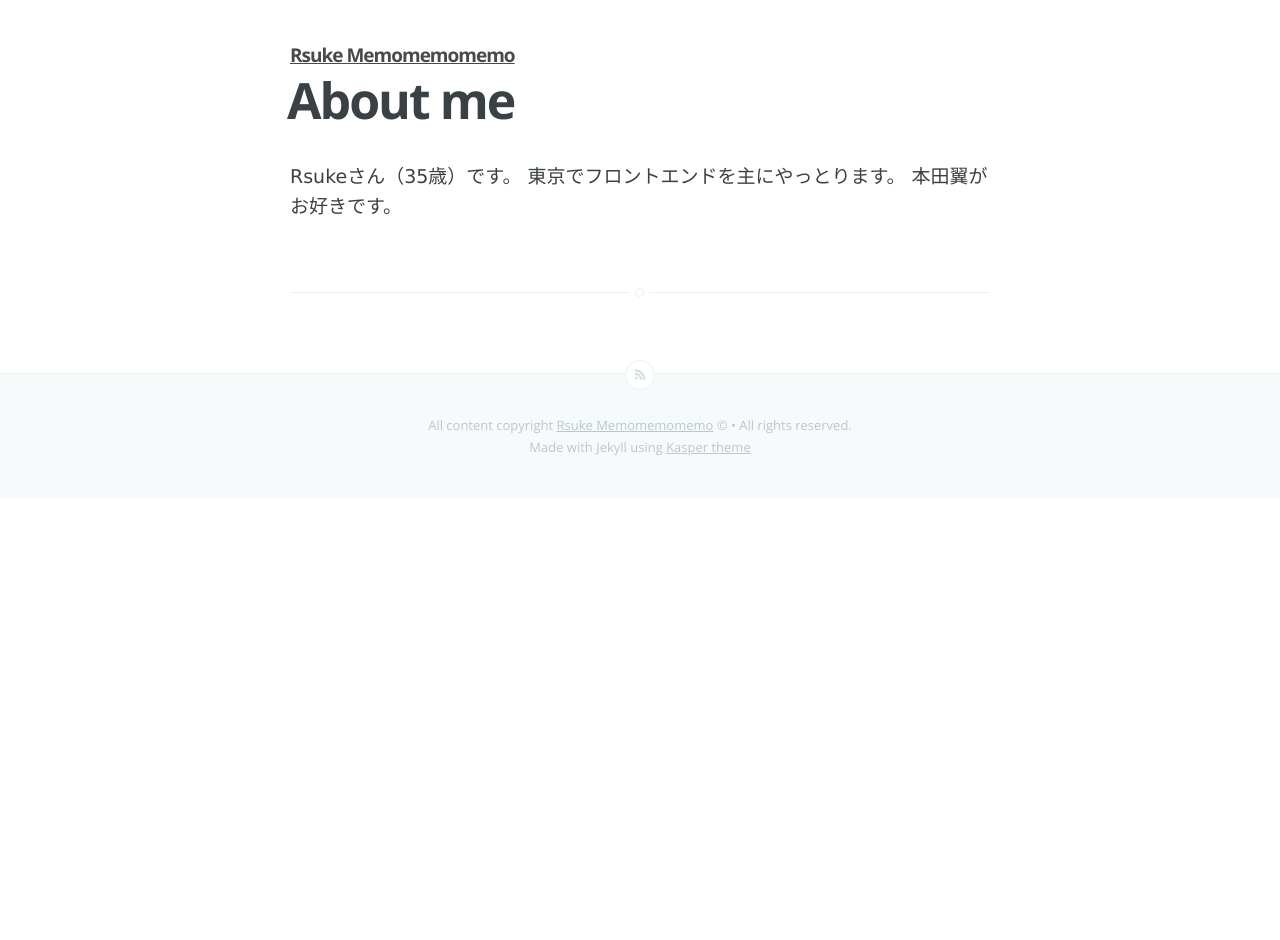
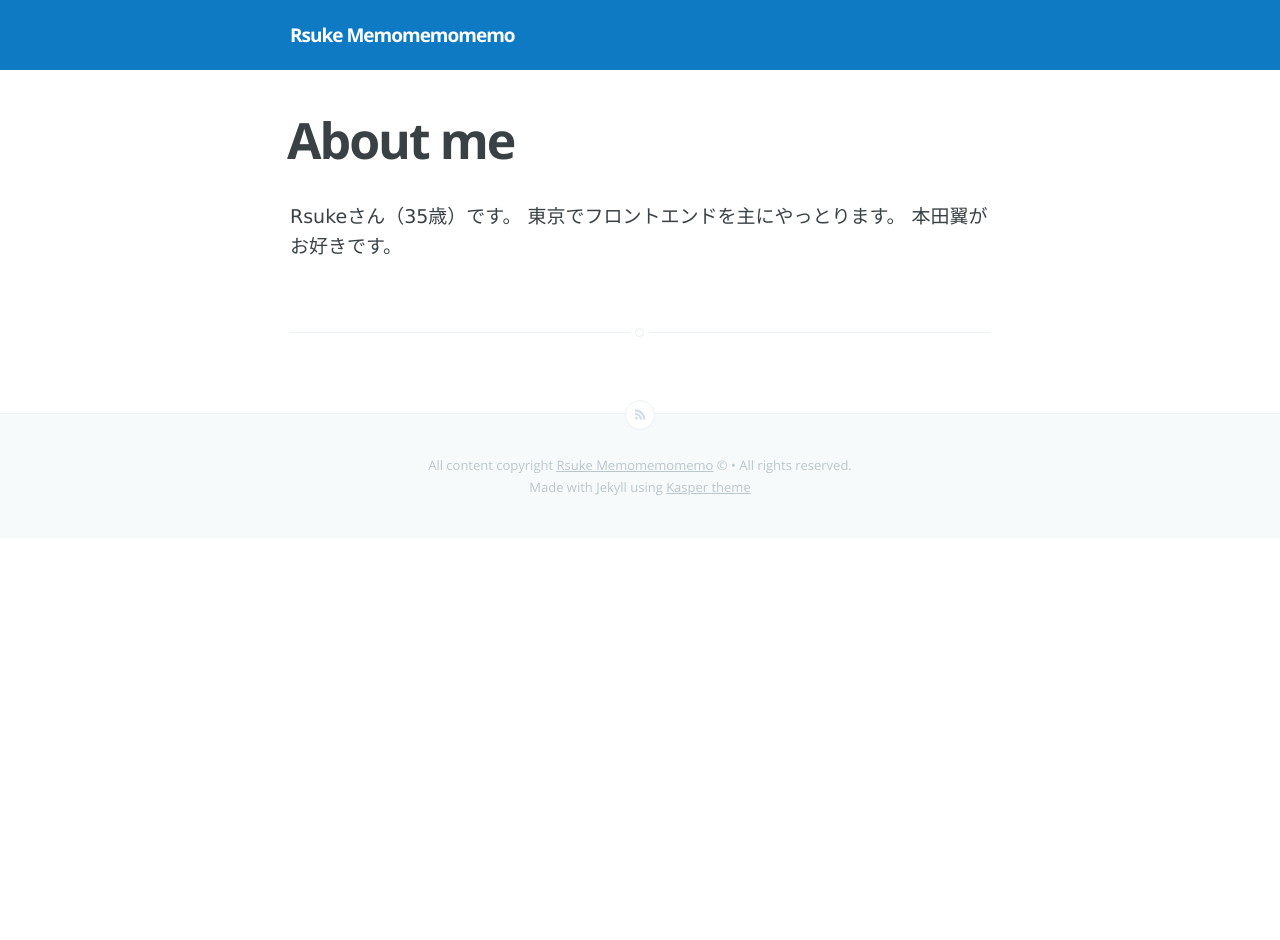
Before and after one commit to Rsuke/rsuke.github.com, a Jekyll site: the page built from about.md, in a window 1280 px wide. Built offline with Jekyll 4.4.1, drawn with Linux system fonts in a browser that asks for light colours; Markdown is read by kramdown in place of the engine named in the settings; after the commit the page ends 900 px from its top, so only the background shows below that.

```diff
--- a/_layouts/default.html
+++ b/_layouts/default.html
@@ -18,6 +18,9 @@
     <link rel="stylesheet" type="text/css" href="/assets/css/syntax.css">
     <!-- Customisation  -->
     <link rel="stylesheet" type="text/css" href="/assets/css/main.css" />
+
+    <meta property="og:title" content="{{ page.title }}" />
+    <meta property="og:image" content="/assets/image/ogp.png" />
 
 </head>
 <body class="home-template">
--- a/_layouts/page.html
+++ b/_layouts/page.html
@@ -3,8 +3,8 @@
 ---
 
 <main class="content" role="main">
-    <article class="post">
-        <header class="post-header">
+    <header class="post-header blog-post">
+        <div class="post-headet_inner">
             <a id="blog-logo" href="{{site.baseurl}}">
                 {% if site.logo %}
                     <img src="{{site.logo}}" alt="{{ site.name }}" />
@@ -12,7 +12,10 @@
                     <span class="blog-title">{{ site.name }}</span>
                 {%endif%}
             </a>
-        </header>
+        </div>
+    </header>
+
+    <article class="post">
 
         <h1 class="post-title">{{ page.title }}</h1>
 
--- a/assets/css/main.css
+++ b/assets/css/main.css
@@ -32,3 +32,19 @@
 	height:auto;
   	border-radius: 50px;
 }
+
+.blog-post{
+	padding: 20px 0;
+    background: #0E7AC4;
+}
+
+.post-headet_inner{
+	width: 80%;
+	max-width: 700px;
+	margin: 0 auto;
+}
+
+.post-headet_inner a{
+	color: #FFF;
+	text-decoration: none;
+}
--- a/assets/css/screen.css
+++ b/assets/css/screen.css
@@ -369,7 +369,7 @@
     position: relative;
     display: table;
     width: 100%;
-    height: 60%;
+    height: 30%;
     margin-bottom: 5rem;
     text-align: center;
     color: #fff;
@@ -534,6 +534,11 @@
     padding: 60px 0;
     text-align: center;
 }
+
+
+
+
+
 
 .post-template .blog-title {
     display: inline-block;
```
Also changed, not shown: _layouts/post.html (+7 -3 lines), assets/images/ogp.png (added).
